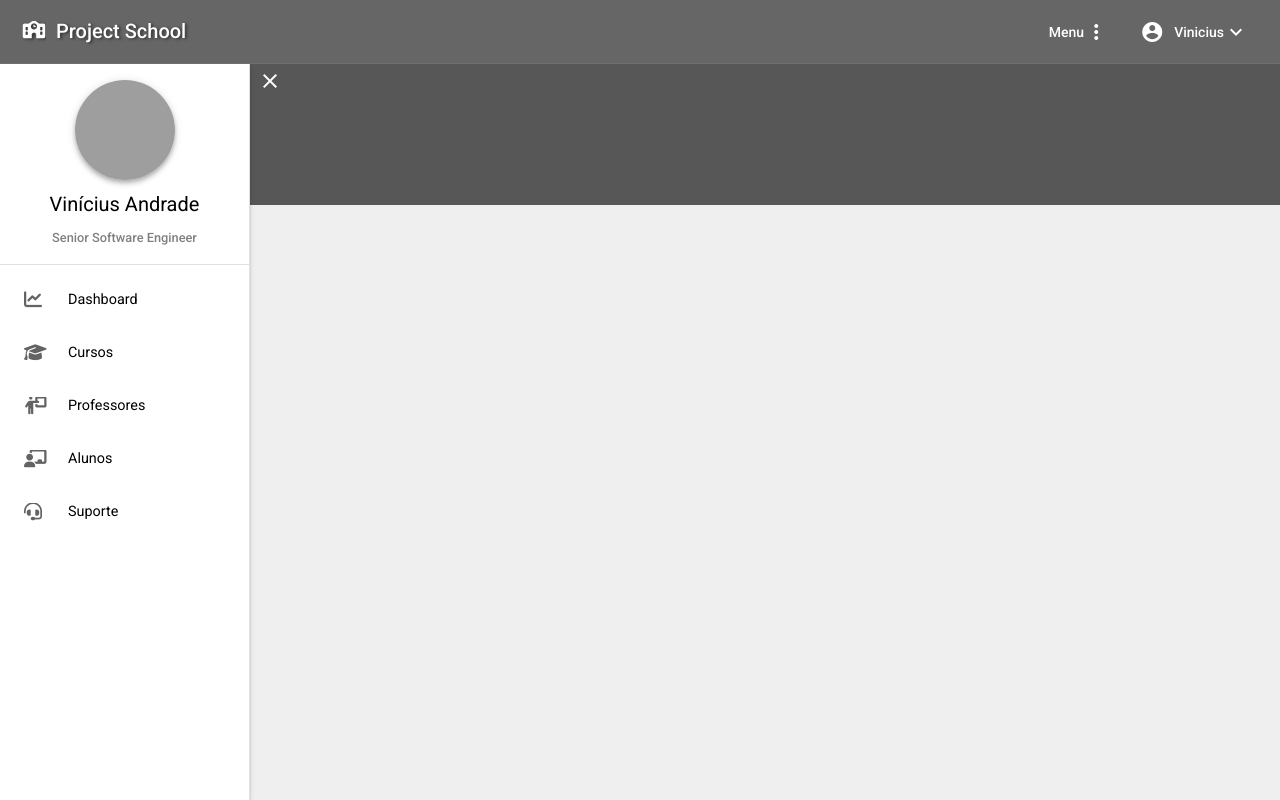
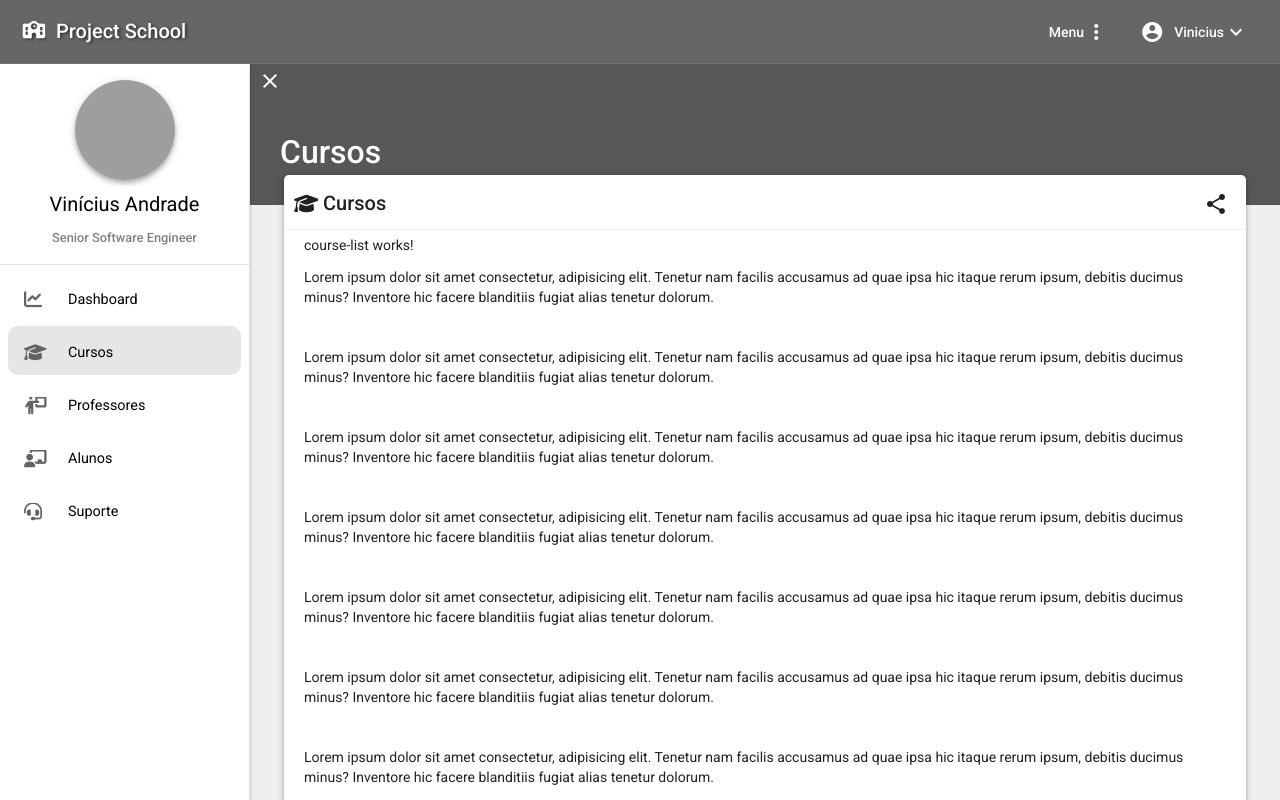
Before and after one commit to vsandrade/RxJS_Angular_Material, an Angular app in the folder ProjectSchool/: page /courses/list in a window 1280 px wide. Before the commit this address led to /. Built offline with nearby package versions, Linux system fonts and the light colour scheme; grey boxes are pictures that could not be loaded.

Commit message:
Creating component and respective route

```diff
--- /dev/null
+++ b/ProjectSchool/src/app/pages/courses/course-list/course-list.component.html
@@ -0,0 +1,50 @@
+<p>course-list works!</p>
+
+Lorem ipsum dolor sit amet consectetur, adipisicing elit. Tenetur nam facilis accusamus ad quae ipsa hic itaque rerum ipsum, debitis ducimus minus? Inventore hic facere blanditiis fugiat alias tenetur dolorum.
+    <br>
+    <br>
+    <br>
+    Lorem ipsum dolor sit amet consectetur, adipisicing elit. Tenetur nam facilis accusamus ad quae ipsa hic itaque rerum ipsum, debitis ducimus minus? Inventore hic facere blanditiis fugiat alias tenetur dolorum.
+    <br>
+    <br>
+    <br>
+    Lorem ipsum dolor sit amet consectetur, adipisicing elit. Tenetur nam facilis accusamus ad quae ipsa hic itaque rerum ipsum, debitis ducimus minus? Inventore hic facere blanditiis fugiat alias tenetur dolorum.
+    <br>
+    <br>
+    <br>
+    Lorem ipsum dolor sit amet consectetur, adipisicing elit. Tenetur nam facilis accusamus ad quae ipsa hic itaque rerum ipsum, debitis ducimus minus? Inventore hic facere blanditiis fugiat alias tenetur dolorum.
+    <br>
+    <br>
+    <br>
+    Lorem ipsum dolor sit amet consectetur, adipisicing elit. Tenetur nam facilis accusamus ad quae ipsa hic itaque rerum ipsum, debitis ducimus minus? Inventore hic facere blanditiis fugiat alias tenetur dolorum.
+    <br>
+    <br>
+    <br>
+    Lorem ipsum dolor sit amet consectetur, adipisicing elit. Tenetur nam facilis accusamus ad quae ipsa hic itaque rerum ipsum, debitis ducimus minus? Inventore hic facere blanditiis fugiat alias tenetur dolorum.
+    <br>
+    <br>
+    <br>
+    Lorem ipsum dolor sit amet consectetur, adipisicing elit. Tenetur nam facilis accusamus ad quae ipsa hic itaque rerum ipsum, debitis ducimus minus? Inventore hic facere blanditiis fugiat alias tenetur dolorum.
+    <br>
+    <br>
+    <br>
+    Lorem ipsum dolor sit amet consectetur, adipisicing elit. Tenetur nam facilis accusamus ad quae ipsa hic itaque rerum ipsum, debitis ducimus minus? Inventore hic facere blanditiis fugiat alias tenetur dolorum.
+    <br>
+    <br>
+    <br>
+    Lorem ipsum dolor sit amet consectetur, adipisicing elit. Tenetur nam facilis accusamus ad quae ipsa hic itaque rerum ipsum, debitis ducimus minus? Inventore hic facere blanditiis fugiat alias tenetur dolorum.
+    <br>
+    <br>
+    <br>
+    Lorem ipsum dolor sit amet consectetur, adipisicing elit. Tenetur nam facilis accusamus ad quae ipsa hic itaque rerum ipsum, debitis ducimus minus? Inventore hic facere blanditiis fugiat alias tenetur dolorum.
+    <br>
+    <br>
+    <br>
+    Lorem ipsum dolor sit amet consectetur, adipisicing elit. Tenetur nam facilis accusamus ad quae ipsa hic itaque rerum ipsum, debitis ducimus minus? Inventore hic facere blanditiis fugiat alias tenetur dolorum.
+    <br>
+    <br>
+    <br>
+    Lorem ipsum dolor sit amet consectetur, adipisicing elit. Tenetur nam facilis accusamus ad quae ipsa hic itaque rerum ipsum, debitis ducimus minus? Inventore hic facere blanditiis fugiat alias tenetur dolorum.
+    <br>
+    <br>
+    <br>
--- /dev/null
+++ b/ProjectSchool/src/app/pages/courses/course-list/course-list.component.ts
@@ -0,0 +1,15 @@
+import { Component, OnInit } from '@angular/core';
+
+@Component({
+  selector: 'app-course-list',
+  templateUrl: './course-list.component.html',
+  styleUrls: [ './course-list.component.scss' ]
+})
+export class CourseListComponent implements OnInit {
+
+  constructor() { }
+
+  ngOnInit(): void {
+  }
+
+}
--- a/ProjectSchool/src/app/pages/courses/courses-routing.module.ts
+++ b/ProjectSchool/src/app/pages/courses/courses-routing.module.ts
@@ -1,8 +1,26 @@
 import { NgModule } from '@angular/core';
 import { RouterModule, Routes } from '@angular/router';
 import { CoursesComponent } from './courses.component';
+import { CourseListComponent } from './course-list/course-list.component';
 
-const routes: Routes = [{ path: '', component: CoursesComponent }];
+const routes: Routes = [
+  {
+    path: '',
+    component: CoursesComponent,
+    pathMatch: 'prefix',
+    children: [
+      {
+        path: '',
+        pathMatch: 'full',
+        redirectTo: 'list'
+      },
+      {
+        path: 'list',
+        component: CourseListComponent,
+      },
+    ]
+  }
+];
 
 @NgModule({
   imports: [RouterModule.forChild(routes)],
--- a/ProjectSchool/src/app/pages/courses/courses.component.html
+++ b/ProjectSchool/src/app/pages/courses/courses.component.html
@@ -5,54 +5,6 @@
     </button>
   </app-toolbar-title>
   <div class="container">
-    Lorem ipsum dolor sit amet consectetur, adipisicing elit. Tenetur nam facilis accusamus ad quae ipsa hic itaque rerum ipsum, debitis ducimus minus? Inventore hic facere blanditiis fugiat alias tenetur dolorum.
-    <br>
-    <br>
-    <br>
-    Lorem ipsum dolor sit amet consectetur, adipisicing elit. Tenetur nam facilis accusamus ad quae ipsa hic itaque rerum ipsum, debitis ducimus minus? Inventore hic facere blanditiis fugiat alias tenetur dolorum.
-    <br>
-    <br>
-    <br>
-    Lorem ipsum dolor sit amet consectetur, adipisicing elit. Tenetur nam facilis accusamus ad quae ipsa hic itaque rerum ipsum, debitis ducimus minus? Inventore hic facere blanditiis fugiat alias tenetur dolorum.
-    <br>
-    <br>
-    <br>
-    Lorem ipsum dolor sit amet consectetur, adipisicing elit. Tenetur nam facilis accusamus ad quae ipsa hic itaque rerum ipsum, debitis ducimus minus? Inventore hic facere blanditiis fugiat alias tenetur dolorum.
-    <br>
-    <br>
-    <br>
-    Lorem ipsum dolor sit amet consectetur, adipisicing elit. Tenetur nam facilis accusamus ad quae ipsa hic itaque rerum ipsum, debitis ducimus minus? Inventore hic facere blanditiis fugiat alias tenetur dolorum.
-    <br>
-    <br>
-    <br>
-    Lorem ipsum dolor sit amet consectetur, adipisicing elit. Tenetur nam facilis accusamus ad quae ipsa hic itaque rerum ipsum, debitis ducimus minus? Inventore hic facere blanditiis fugiat alias tenetur dolorum.
-    <br>
-    <br>
-    <br>
-    Lorem ipsum dolor sit amet consectetur, adipisicing elit. Tenetur nam facilis accusamus ad quae ipsa hic itaque rerum ipsum, debitis ducimus minus? Inventore hic facere blanditiis fugiat alias tenetur dolorum.
-    <br>
-    <br>
-    <br>
-    Lorem ipsum dolor sit amet consectetur, adipisicing elit. Tenetur nam facilis accusamus ad quae ipsa hic itaque rerum ipsum, debitis ducimus minus? Inventore hic facere blanditiis fugiat alias tenetur dolorum.
-    <br>
-    <br>
-    <br>
-    Lorem ipsum dolor sit amet consectetur, adipisicing elit. Tenetur nam facilis accusamus ad quae ipsa hic itaque rerum ipsum, debitis ducimus minus? Inventore hic facere blanditiis fugiat alias tenetur dolorum.
-    <br>
-    <br>
-    <br>
-    Lorem ipsum dolor sit amet consectetur, adipisicing elit. Tenetur nam facilis accusamus ad quae ipsa hic itaque rerum ipsum, debitis ducimus minus? Inventore hic facere blanditiis fugiat alias tenetur dolorum.
-    <br>
-    <br>
-    <br>
-    Lorem ipsum dolor sit amet consectetur, adipisicing elit. Tenetur nam facilis accusamus ad quae ipsa hic itaque rerum ipsum, debitis ducimus minus? Inventore hic facere blanditiis fugiat alias tenetur dolorum.
-    <br>
-    <br>
-    <br>
-    Lorem ipsum dolor sit amet consectetur, adipisicing elit. Tenetur nam facilis accusamus ad quae ipsa hic itaque rerum ipsum, debitis ducimus minus? Inventore hic facere blanditiis fugiat alias tenetur dolorum.
-    <br>
-    <br>
-    <br>
     <router-outlet></router-outlet>
   </div>
 </div>
--- a/ProjectSchool/src/app/pages/courses/courses.module.ts
+++ b/ProjectSchool/src/app/pages/courses/courses.module.ts
@@ -5,11 +5,13 @@
 import { CoursesComponent } from './courses.component';
 import { CoursesMaterialModule } from '@app/shared/materials/courses-mat.module';
 import { SharedModule } from '@app/shared/shared.module';
+import { CourseListComponent } from './course-list/course-list.component';
 
 
 @NgModule({
   declarations: [
-    CoursesComponent
+    CoursesComponent,
+    CourseListComponent
   ],
   imports: [
     CommonModule,
```
Also changed, not shown: ProjectSchool/src/app/pages/courses/course-list/course-list.component.scss (added).
